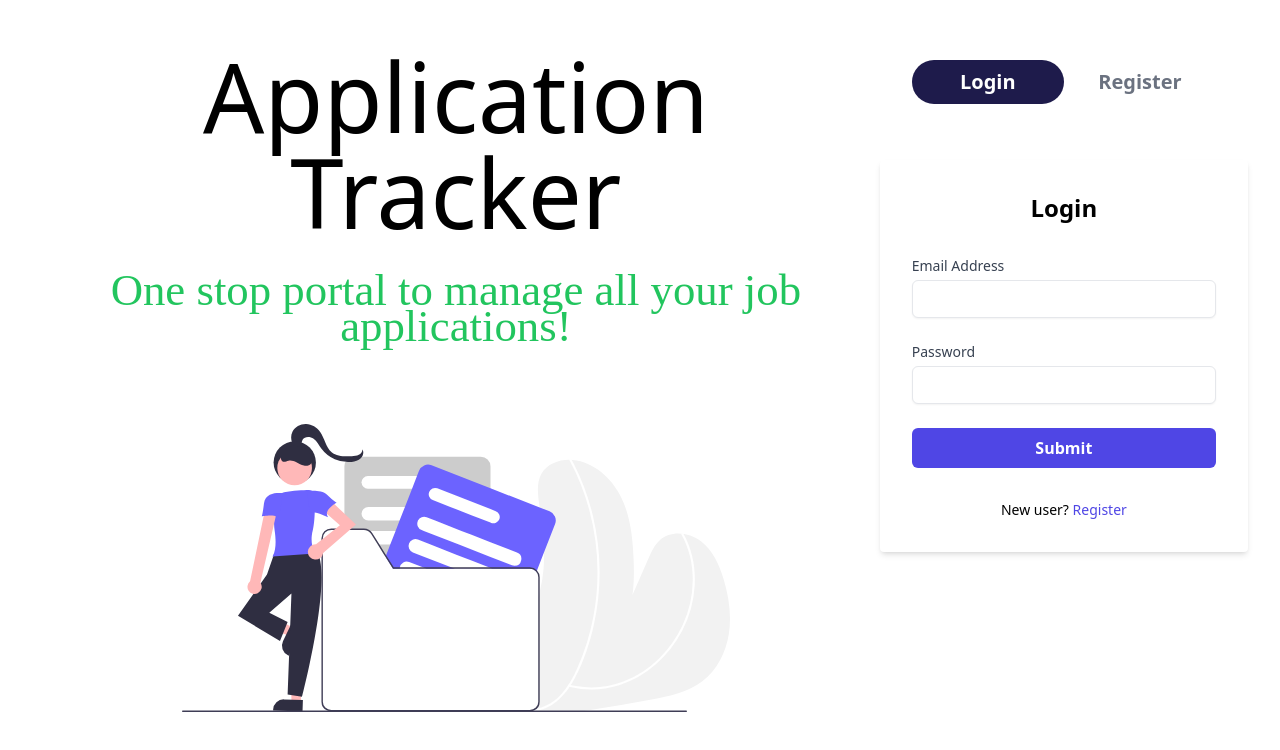
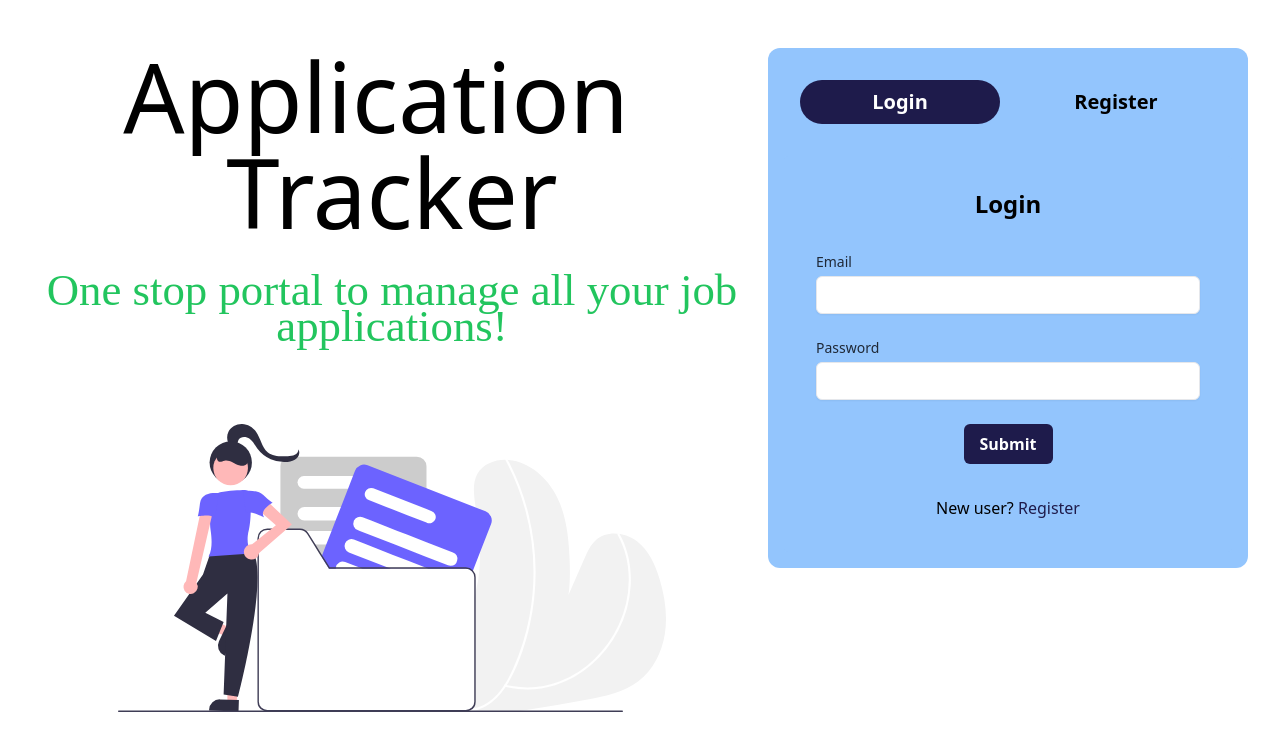
Before and after one commit to SFarazH/application-tracker, a React (Create React App) app: page / in a window 1280 px wide. Shown: the top 750 px of the page. Built offline with nearby package versions, Linux system fonts and the light colour scheme; no server answers.

Commit message:
update home oage

```diff
--- a/package.json
+++ b/package.json
@@ -15,6 +15,7 @@
     "react-dom": "^18.3.1",
     "react-hook-form": "^7.51.5",
     "react-icons": "^5.2.1",
+    "react-loader-spinner": "^6.1.6",
     "react-router-dom": "^6.23.1",
     "react-scripts": "5.0.1",
     "web-vitals": "^2.1.4"
--- a/src/pages/Home.jsx
+++ b/src/pages/Home.jsx
@@ -31,10 +31,10 @@ const Home = () => {
 
   return (
     <>
-      <div className="block justify-between md:flex pt-4 md:pt-12 px-4 md:px-8">
-        <div>
-          <p className="text-6xl md:text-8xl font-thin luckiest flex flex-wrap text-center">
-            Application Tracker
+      <div className="block justify-between lg:flex pt-4 md:pt-12 px-4 md:px-8 gap-4">
+        <div className="lg:w-3/5">
+          <p className="text-6xl md:text-8xl font-thin luckiest flex flex-wrap justify-center mx-auto">
+            <span className="lg:mr-8">Application </span> <span>Tracker</span>
           </p>
           <p className="covered text-3xl md:text-[2.8em] mt-4 md:mt-8 text-green-500 text-center">
             One stop portal to manage all your job applications!{" "}
@@ -49,7 +49,7 @@ const Home = () => {
             />
           </div>
         </div>
-        <div className="md:w-1/3">
+        <div className="lg:w-2/5 h-fit md:max-w-lg mx-auto bg-blue-300 rounded-xl pt-5 mb-5">
           <Tabs tabs={tabs} activeTab={activeTab} setActiveTab={setActiveTab} />
         </div>
       </div>
--- a/src/pages/Login.jsx
+++ b/src/pages/Login.jsx
@@ -1,7 +1,9 @@
 import { React, useEffect, useState } from "react";
 import { useAuth } from "../components/AuthContext";
 import { useNavigate } from "react-router-dom";
+
 import axios from "axios";
+import { ProgressBar } from "react-loader-spinner";
 
 const Login = ({ setActiveTab }) => {
   const navigate = useNavigate();
@@ -10,6 +12,7 @@ const Login = ({ setActiveTab }) => {
   const [errorMsg, setErrorMsg] = useState(null);
   const [success, setSuccess] = useState(false);
   const [error, setError] = useState(false);
+  const [submitted, isSubmitted] = useState(false);
   const { authUser, verifyUser } = useAuth();
 
   useEffect(() => {
@@ -20,6 +23,7 @@ const Login = ({ setActiveTab }) => {
 
   const handleSubmit = (e) => {
     e.preventDefault();
+    isSubmitted(true);
     const config = {
       url: `${process.env.REACT_APP_BACKEND_LINK}/auth/login`,
       method: "post",
@@ -45,20 +49,21 @@ const Login = ({ setActiveTab }) => {
         setError(true);
         setSuccess(false);
         setErrorMsg(e.response.data.message);
-      });
+      })
+      .finally(() => isSubmitted(false));
   };
 
   return (
-    <div className="flex items-center justify-center mt-10">
-      <div className="w-full max-w-md p-8 space-y-8 bg-white rounded shadow-md">
+    <div className="flex items-center justify-center mt-4">
+      <div className="w-full max-w-md p-8 space-y-8 bg-blue-300 rounded">
         <h2 className="text-2xl font-bold text-center">Login</h2>
         <form onSubmit={handleSubmit} className="space-y-6">
           <div>
             <label
               htmlFor="email"
-              className="block text-sm font-medium text-gray-700"
+              className="block text-sm font-medium text-gray-800"
             >
-              Email Address
+              Email
             </label>
             <input
               type="email"
@@ -75,7 +80,7 @@ const Login = ({ setActiveTab }) => {
           <div>
             <label
               htmlFor="password"
-              className="block text-sm font-medium text-gray-700"
+              className="block text-sm font-medium text-gray-800"
             >
               Password
             </label>
@@ -88,32 +93,41 @@ const Login = ({ setActiveTab }) => {
               required
             />
           </div>
+
           <button
             type="submit"
-            className="w-full px-4 py-2 font-semibold text-white bg-indigo-600 rounded-md hover:bg-indigo-700 focus:outline-none focus:ring-2 focus:ring-indigo-500 focus:ring-offset-2"
+            className="px-4 py-2 font-semibold text-white bg-indigo-950 rounded-md hover:bg-indigo-700 focus:outline-none focus:ring-2 focus:ring-indigo-500 focus:ring-offset-2 w-fit block mx-auto"
           >
+            {/* <ProgressBar
+              visible={true}
+              barColor="#1E1B4B"
+              borderColor="#2169ff"
+              ariaLabel="progress-bar-loading"
+              wrapperStyle={{"width":"100%"}}
+              wrapperClass="p-0 m-0 mx-auto"
+            /> */}
             Submit
           </button>
+
           {error && (
-            <p className="font-md font-semibold text-red-500 text-center">
+            <p className="font-md font-semibold text-white text-center bg-red-500 w-fit mx-auto p-1 px-2 rounded-full">
               {errorMsg}!
             </p>
           )}
           {success && (
-            <p className="font-md font-semibold text-green-500 text-center">
+            <p className="font-md font-semibold text-white text-center bg-green-500 w-fit mx-auto p-1 px-2 rounded-full">
               Successfully Logged In!{" "}
             </p>
           )}
-          {/* {isLoggedIn && <p>{authUser.name}</p>} */}
         </form>
         <div className="text-center">
-          <p className="text-sm">
+          <p className="text-md">
             New user?{" "}
             <span
               onClick={() => {
                 setActiveTab(1);
               }}
-              className="font-medium text-indigo-600 hover:text-indigo-500 cursor-pointer"
+              className="font-medium text-indigo-950 hover:text-indigo-800 cursor-pointer"
             >
               Register
             </span>
--- a/src/pages/Register.jsx
+++ b/src/pages/Register.jsx
@@ -40,14 +40,14 @@ const Register = ({ setActiveTab }) => {
   };
 
   return (
-    <div className="flex items-center justify-center mt-10">
-      <div className="w-full max-w-md p-8 space-y-8 bg-white rounded shadow-md">
+    <div className="flex items-center justify-center mt-4">
+      <div className="w-full max-w-md p-8 space-y-8 bg-blue-300 rounded">
         <h2 className="text-2xl font-bold text-center">Register</h2>
         <form onSubmit={handleSubmit} className="space-y-6">
           <div>
             <label
               htmlFor="name"
-              className="block text-sm font-medium text-gray-700"
+              className="block text-sm font-medium text-gray-800"
             >
               Name
             </label>
@@ -63,9 +63,9 @@ const Register = ({ setActiveTab }) => {
           <div>
             <label
               htmlFor="email"
-              className="block text-sm font-medium text-gray-700"
+              className="block text-sm font-medium text-gray-800"
             >
-              Email Address
+              Email
             </label>
             <input
               type="email"
@@ -82,7 +82,7 @@ const Register = ({ setActiveTab }) => {
           <div>
             <label
               htmlFor="password"
-              className="block text-sm font-medium text-gray-700"
+              className="block text-sm font-medium text-gray-800"
             >
               Password
             </label>
@@ -97,7 +97,7 @@ const Register = ({ setActiveTab }) => {
           </div>
           <button
             type="submit"
-            className="w-full px-4 py-2 font-semibold text-white bg-indigo-600 rounded-md hover:bg-indigo-700 focus:outline-none focus:ring-2 focus:ring-indigo-500 focus:ring-offset-2"
+            className="px-4 py-2 font-semibold text-white bg-indigo-950 rounded-md hover:bg-indigo-700 focus:outline-none focus:ring-2 focus:ring-indigo-500 focus:ring-offset-2 w-fit block mx-auto"
           >
             Submit
           </button>
@@ -113,13 +113,13 @@ const Register = ({ setActiveTab }) => {
           </p>
         )}
         <div className="text-center">
-          <p className="text-sm">
+          <p className="text-md">
             Already registered?{" "}
             <span
               onClick={() => {
                 setActiveTab(0);
               }}
-              className="font-medium text-indigo-600 hover:text-indigo-500 cursor-pointer"
+              className="font-medium text-indigo-950 hover:text-indigo-800 cursor-pointer"
             >
               Login
             </span>
--- a/src/pages/Tabs.jsx
+++ b/src/pages/Tabs.jsx
@@ -3,15 +3,15 @@ import React from "react";
 const Tabs = ({ tabs, activeTab, setActiveTab }) => {
   return (
     <div className="">
-      <div className="flex border-gray-200 mx-8 pt-3">
+      <div className="flex border-gray-200 mx-8 pt-3 gap-4">
         {tabs.map((tab, index) => (
           <button
             key={index}
             onClick={() => setActiveTab(index)}
-            className={`flex-1 p-4 py-2 text-center transition duration-300 text-xl font-semibold rounded-full  ${
+            className={`flex-1 p-4 py-2 text-center transition duration-300 text-xl font-semibold rounded-full focus:outline-none  ${
               activeTab === index
                 ? " bg-indigo-950 text-white rounded-full"
-                : "text-gray-500"
+                : "bg-transparent"
             }`}
           >
             {tab.title}
```
Also changed, not shown: 1 other file (tests, documents, lock files or other folders).
